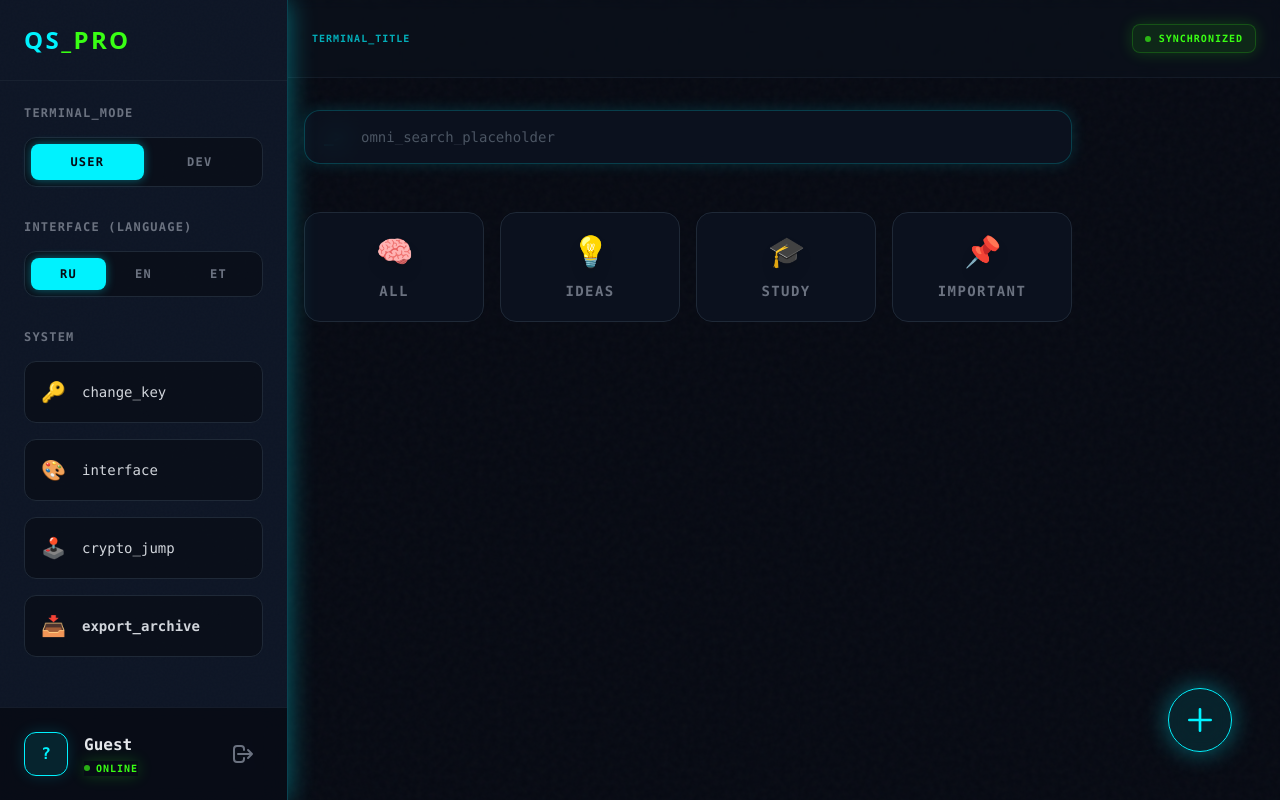
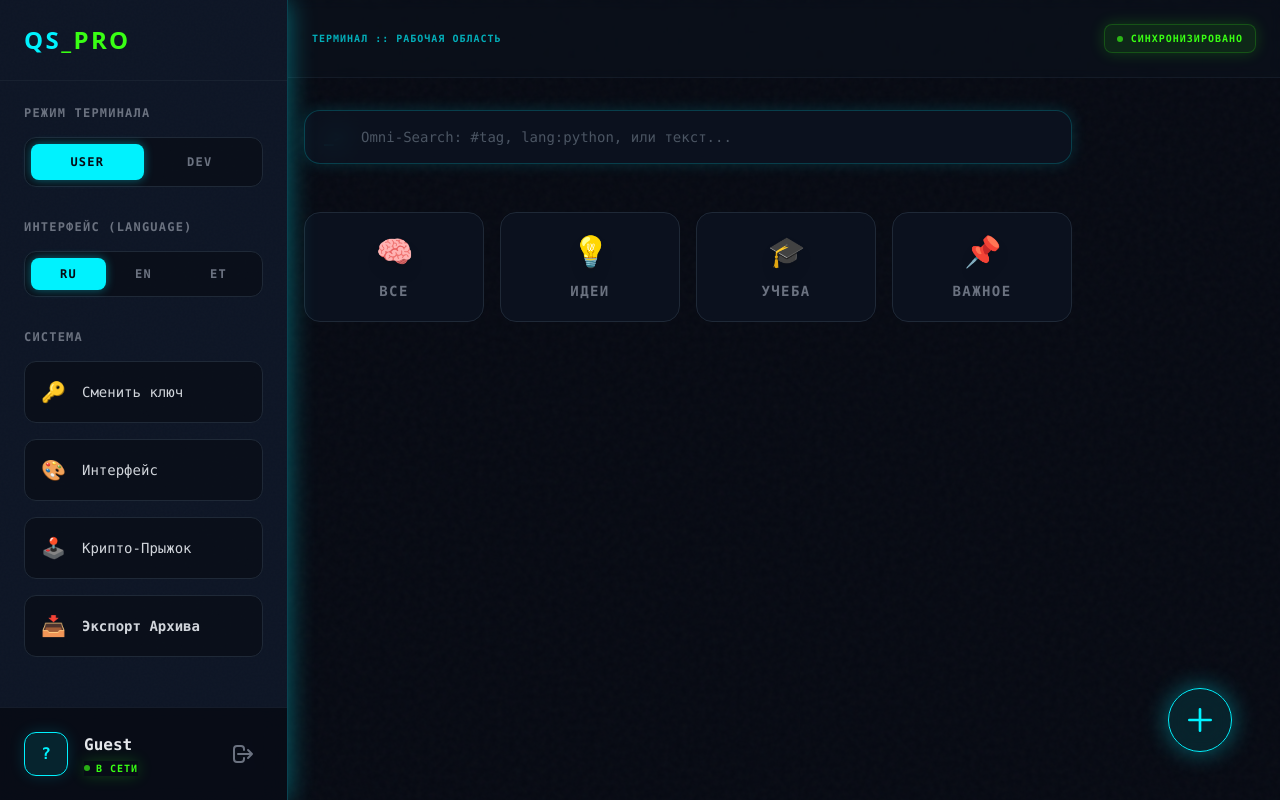
Before and after one commit to Mihhail327/QS-Pro, a Python web app: template app/templates/index.html in a window 1280 px wide. Run offline with Jinja, Linux system fonts and the light colour scheme; the template is opened without the code that fills it, so the values that code supplies are empty; some libraries are stand-ins or nearby versions.

Commit message:
fix: resolve window scope ReferenceError in i18n helper and localize crypto-jump mini-game

```diff
--- a/app/static/js/translations.js
+++ b/app/static/js/translations.js
@@ -1,4 +1,4 @@
-const TRANSLATIONS = {
+window.TRANSLATIONS = {
     ru: {
         privacy_title: "[ PRIVACY MODE 2.0 ]",
         privacy_desc: "Обнаружено бездействие. Двиньте мышью для дешифровки.",
@@ -11,6 +11,8 @@ const TRANSLATIONS = {
         change_key: "Сменить ключ",
         interface: "Интерфейс",
         crypto_jump: "Крипто-Прыжок",
+        game_instructions: "Нажми ПРОБЕЛ или тапни по экрану",
+        close_terminal: "Закрыть терминал",
         export_archive: "Экспорт Архива",
         online: "В Сети",
         logout: "Выйти",
@@ -68,6 +70,8 @@ const TRANSLATIONS = {
         change_key: "Change Key",
         interface: "Interface",
         crypto_jump: "Crypto-Jump",
+        game_instructions: "Press SPACEBAR or tap the screen",
+        close_terminal: "Close Terminal",
         export_archive: "Export Archive",
         online: "Online",
         logout: "Logout",
@@ -125,6 +129,8 @@ const TRANSLATIONS = {
         change_key: "Muuda võtit",
         interface: "Liides",
         crypto_jump: "Krüpto-Hüpe",
+        game_instructions: "Vajuta TÜHIKUT või puuduta ekraani",
+        close_terminal: "Sulge terminal",
         export_archive: "Arhiivi eksport",
         online: "Online",
         logout: "Logi välja",
--- a/app/templates/auth.html
+++ b/app/templates/auth.html
@@ -34,7 +34,7 @@
       x-data="{
           lang: localStorage.getItem('lang') || 'ru',
           t(key) {
-              return (window.TRANSLATIONS && TRANSLATIONS[this.lang] && TRANSLATIONS[this.lang][key]) || key;
+              return (window.TRANSLATIONS && window.TRANSLATIONS[this.lang] && window.TRANSLATIONS[this.lang][key]) || key;
           },
           setLang(newLang) {
               this.lang = newLang;
--- a/app/templates/components/error_game.html
+++ b/app/templates/components/error_game.html
@@ -4,8 +4,8 @@
      class="fixed inset-0 z-[200] bg-midnight/95 backdrop-blur-xl flex flex-col items-center justify-center p-4">
 
     <div class="text-center mb-4 md:mb-6">
-        <h2 class="text-2xl md:text-3xl font-black text-electric tracking-widest uppercase shadow-electric mb-2">Крипто-Прыжок</h2>
-        <p class="text-acid font-mono text-[10px] md:text-xs uppercase tracking-widest animate-pulse">Нажми ПРОБЕЛ или тапни по экрану</p>
+        <h2 class="text-2xl md:text-3xl font-black text-electric tracking-widest uppercase shadow-electric mb-2" x-text="t('crypto_jump')">Крипто-Прыжок</h2>
+        <p class="text-acid font-mono text-[10px] md:text-xs uppercase tracking-widest animate-pulse" x-text="t('game_instructions')">Нажми ПРОБЕЛ или тапни по экрану</p>
     </div>
 
     <div class="relative flex-shrink-0">
@@ -15,7 +15,8 @@
     </div>
 
     <button @click="hasError = false"
-            class="mt-6 md:mt-8 px-6 py-3 border border-red-500/50 text-red-500 hover:text-red-400 font-mono font-bold text-sm rounded-xl hover:bg-red-500/10 hover:shadow-[0_0_15px_rgba(239,68,68,0.2)] transition-all uppercase tracking-widest cursor-pointer active:scale-95">
+            class="mt-6 md:mt-8 px-6 py-3 border border-red-500/50 text-red-500 hover:text-red-400 font-mono font-bold text-sm rounded-xl hover:bg-red-500/10 hover:shadow-[0_0_15px_rgba(239,68,68,0.2)] transition-all uppercase tracking-widest cursor-pointer active:scale-95"
+            x-text="t('close_terminal')">
         Закрыть терминал
     </button>
 </div>
--- a/app/templates/index.html
+++ b/app/templates/index.html
@@ -42,7 +42,7 @@
           lang: localStorage.getItem('lang') || 'ru',
 
           t(key) {
-              return (window.TRANSLATIONS && TRANSLATIONS[this.lang] && TRANSLATIONS[this.lang][key]) || key;
+              return (window.TRANSLATIONS && window.TRANSLATIONS[this.lang] && window.TRANSLATIONS[this.lang][key]) || key;
           },
 
           resetTimer() {
```
